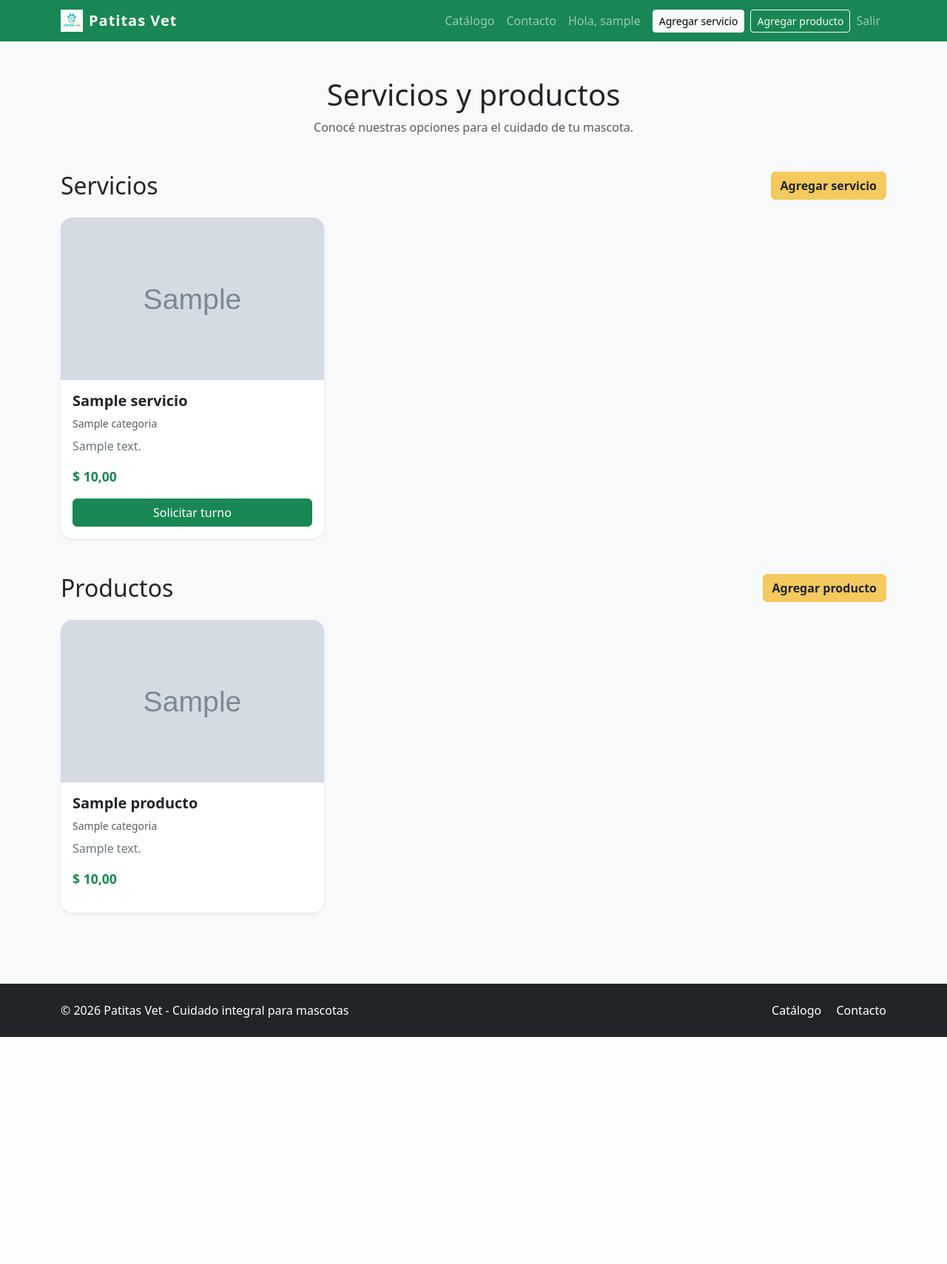
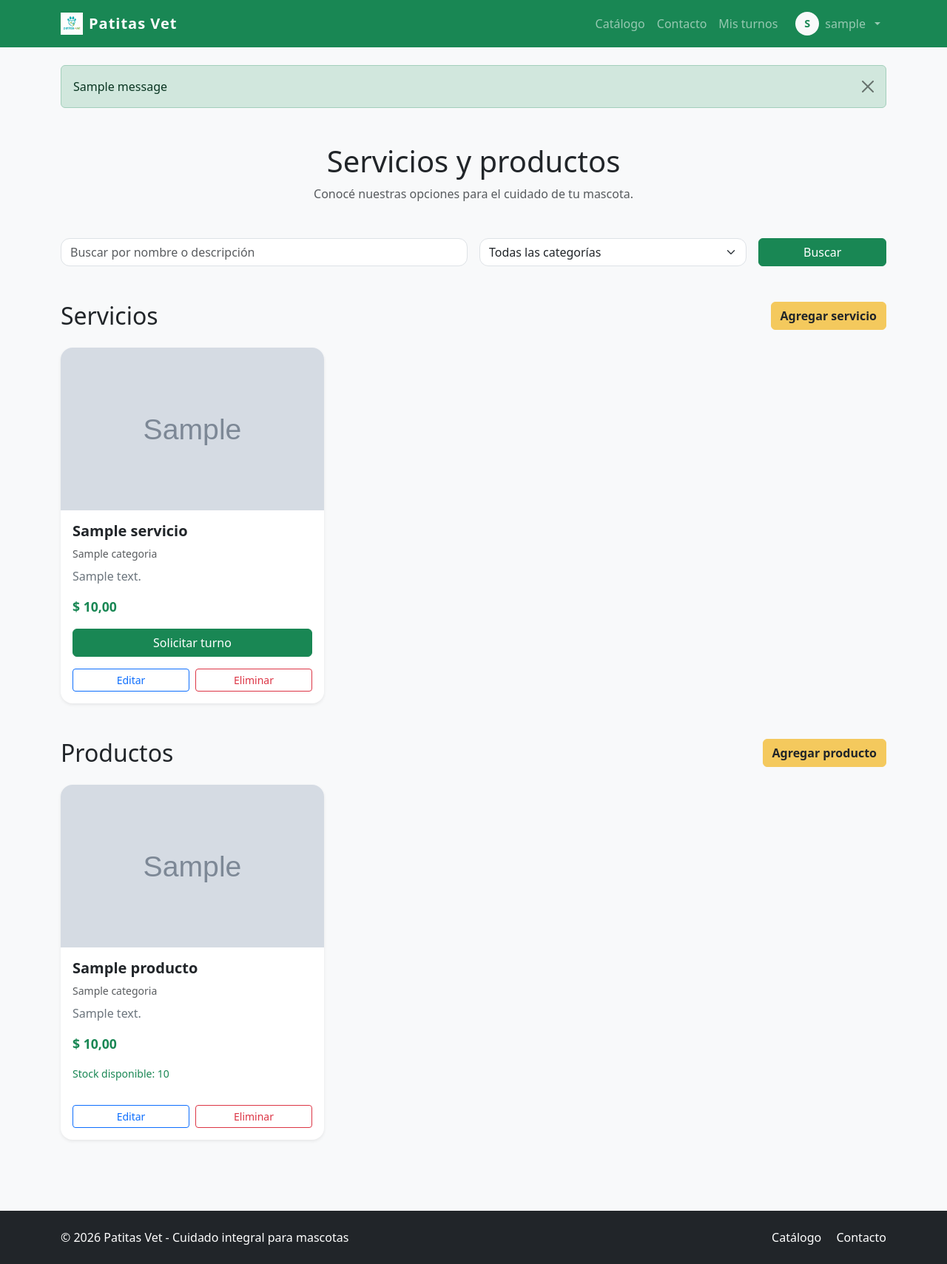
Before and after one commit to julitaiter/Patitas-Vet, a Django app: page /catalogo/ in a window 1280 px wide. Shown: the whole page at 74% size. Before the commit the page ends 1402 px from the top, so only its background shows below. Run offline with Django 5.2, Linux system fonts and the light colour scheme; a user stored in the database is signed in; tables that the repository leaves empty hold one stand-in row (values such as "Sample post"); grey boxes marked "Sample" are stand-in pictures; one stand-in notice (Sample message) is shown.

Commit message:
Mejoras: Gestión de catálogo y experiencia de usuario optimizadas
- Se actualizaron los patrones de URL para incluir nuevas rutas de edición y eliminación de artículos.

- Se mejoró la lista de artículos del catálogo con funciones de búsqueda y filtrado por categoría.

- Se añadieron mensajes para las acciones del usuario (crear, actualizar, eliminar) en las vistas.

- Se implementaron vistas de edición y eliminación de artículos con avisos de confirmación.

- Se crearon nuevas plantillas para la confirmación de eliminación de artículos y la solicitud de cambio de turno.

- Se mejoró el manejo de formularios en las plantillas de creación y edición de artículos.

- Se añadieron funciones personalizadas en la barra de navegación para una mejor experiencia de usuario.

- Se introdujo una nueva sección para que los usuarios vean sus citas solicitadas.

- Se actualizaron los estilos de los menús desplegables y los avatares de usuario para una mayor coherencia en la interfaz de usuario.

```diff
--- a/app/urls.py
+++ b/app/urls.py
@@ -1,8 +1,14 @@
 from django.urls import path
+
 from . import views
 
+
 urlpatterns = [
-    path('', views.index, name='index'),
-    path('catalogo/', views.listar_catalogo, name='listar_catalogo'),
-    path('catalogo/<str:model>/nuevo/', views.nuevo_item, name='nuevo_item'),
+    path("", views.index, name="index"),
+    path("catalogo/", views.listar_catalogo, name="listar_catalogo"),
+    path("catalogo/nuevo/<str:model>/", views.nuevo_item, name="nuevo_item"),
+    path("catalogo/<str:model>/<int:pk>/editar/", views.editar_item, name="editar_item"),
+    path("catalogo/<str:model>/<int:pk>/eliminar/", views.eliminar_item, name="eliminar_item"),
+    path("turnos/servicio/<int:servicio_pk>/nuevo/", views.solicitar_turno, name="solicitar_turno"),
+    path("turnos/mis-turnos/", views.mis_turnos, name="mis_turnos"),
 ]
--- a/app/views.py
+++ b/app/views.py
@@ -1,18 +1,28 @@
-from .forms import ServicioForm, ProductoForm
-from django.urls import reverse
-from django.shortcuts import render, redirect
+from django.contrib import messages
 from django.contrib.admin.views.decorators import staff_member_required
-from django.shortcuts import redirect, render
-from .models import Servicio, Producto
-from .forms import ItemCatalogoForm, ServicioForm
+from django.contrib.auth.decorators import login_required
+from django.db.models import Q
+from django.shortcuts import get_object_or_404, redirect, render
+
+from .forms import ProductoForm, ServicioForm, TurnoForm
+from .models import Categoria, Producto, Servicio, Turno
 
 
 def index(request):
     servicios_destacados = (
         Servicio.objects
         .select_related("categoria")
+        .filter(activo=True, destacado=True)
         .order_by("nombre")[:3]
     )
+
+    if not servicios_destacados:
+        servicios_destacados = (
+            Servicio.objects
+            .select_related("categoria")
+            .filter(activo=True)
+            .order_by("nombre")[:3]
+        )
 
     return render(request, "index.html", {
         "servicios_destacados": servicios_destacados,
@@ -20,26 +30,54 @@ def index(request):
 
 
 def listar_catalogo(request):
-    servicios = Servicio.objects.all().order_by("nombre")
-    productos = Producto.objects.all().order_by("nombre")
+    query = request.GET.get("q", "").strip()
+    categoria_id = request.GET.get("categoria", "").strip()
+    categoria_id_int = int(categoria_id) if categoria_id.isdigit() else None
+
+    servicios = Servicio.objects.select_related(
+        "categoria").filter(activo=True)
+    productos = Producto.objects.select_related(
+        "categoria").filter(activo=True)
+    categorias = Categoria.objects.filter(activa=True).order_by("nombre")
+
+    if query:
+        servicios = servicios.filter(
+            Q(nombre__icontains=query) | Q(descripcion__icontains=query)
+        )
+        productos = productos.filter(
+            Q(nombre__icontains=query) | Q(descripcion__icontains=query)
+        )
+
+    if categoria_id_int:
+        servicios = servicios.filter(categoria_id=categoria_id_int)
+        productos = productos.filter(categoria_id=categoria_id_int)
 
     return render(request, "catalogo/list.html", {
-        "servicios": servicios,
-        "productos": productos,
+        "servicios": servicios.order_by("nombre"),
+        "productos": productos.order_by("nombre"),
+        "categorias": categorias,
+        "query": query,
+        "categoria_id": categoria_id_int,
     })
 
 
 def get_item_config(model):
     configs = {
         "servicio": {
+            "model_class": Servicio,
             "form_class": ServicioForm,
-            "titulo": "Agregar servicio",
-            "submit": "Guardar servicio",
+            "titulo_crear": "Agregar servicio",
+            "titulo_editar": "Editar servicio",
+            "submit_crear": "Guardar servicio",
+            "submit_editar": "Actualizar servicio",
         },
         "producto": {
+            "model_class": Producto,
             "form_class": ProductoForm,
-            "titulo": "Agregar producto",
-            "submit": "Guardar producto",
+            "titulo_crear": "Agregar producto",
+            "titulo_editar": "Editar producto",
+            "submit_crear": "Guardar producto",
+            "submit_editar": "Actualizar producto",
         },
     }
 
@@ -51,6 +89,7 @@ def nuevo_item(request, model):
     config = get_item_config(model)
 
     if config is None:
+        messages.error(request, "Tipo de ítem inválido.")
         return redirect("listar_catalogo")
 
     form_class = config["form_class"]
@@ -60,13 +99,100 @@ def nuevo_item(request, model):
 
         if form.is_valid():
             form.save()
+            messages.success(request, "Ítem creado correctamente.")
             return redirect("listar_catalogo")
     else:
         form = form_class()
 
     return render(request, "catalogo/form_item.html", {
         "form": form,
-        "titulo": config["titulo"],
-        "submit": config["submit"],
+        "titulo": config["titulo_crear"],
+        "submit": config["submit_crear"],
+    })
+
+
+@staff_member_required
+def editar_item(request, model, pk):
+    config = get_item_config(model)
+
+    if config is None:
+        messages.error(request, "Tipo de ítem inválido.")
+        return redirect("listar_catalogo")
+
+    obj = get_object_or_404(config["model_class"], pk=pk)
+    form_class = config["form_class"]
+
+    if request.method == "POST":
+        form = form_class(request.POST, request.FILES, instance=obj)
+
+        if form.is_valid():
+            form.save()
+            messages.success(request, "Ítem actualizado correctamente.")
+            return redirect("listar_catalogo")
+    else:
+        form = form_class(instance=obj)
+
+    return render(request, "catalogo/form_item.html", {
+        "form": form,
+        "titulo": config["titulo_editar"],
+        "submit": config["submit_editar"],
+    })
+
+
+@staff_member_required
+def eliminar_item(request, model, pk):
+    config = get_item_config(model)
+
+    if config is None:
+        messages.error(request, "Tipo de ítem inválido.")
+        return redirect("listar_catalogo")
+
+    obj = get_object_or_404(config["model_class"], pk=pk)
+
+    if request.method == "POST":
+        obj.delete()
+        messages.success(request, "Ítem eliminado correctamente.")
+        return redirect("listar_catalogo")
+
+    return render(request, "catalogo/confirmar_eliminar.html", {
+        "obj": obj,
         "model": model,
     })
+
+
+@login_required
+def solicitar_turno(request, servicio_pk):
+    servicio = get_object_or_404(Servicio, pk=servicio_pk, activo=True)
+
+    if request.method == "POST":
+        form = TurnoForm(request.POST)
+
+        if form.is_valid():
+            turno = form.save(commit=False)
+            turno.usuario = request.user
+            turno.servicio = servicio
+            turno.save()
+
+            messages.success(request, "Turno solicitado correctamente.")
+            return redirect("mis_turnos")
+    else:
+        form = TurnoForm()
+
+    return render(request, "turnos/nuevo_turno.html", {
+        "form": form,
+        "servicio": servicio,
+    })
+
+
+@login_required
+def mis_turnos(request):
+    turnos = (
+        Turno.objects
+        .select_related("servicio", "servicio__categoria")
+        .filter(usuario=request.user)
+        .order_by("-fecha", "-hora")
+    )
+
+    return render(request, "turnos/mis_turnos.html", {
+        "turnos": turnos,
+    })
--- a/static/css/styles.css
+++ b/static/css/styles.css
@@ -149,4 +149,28 @@ body {
   }
 }
 
+/* line 145, ../../Users/Usuario/OneDrive/Documentos/Patitas-Vet/static/scss/styles.scss */
+.user-avatar {
+  width: 32px;
+  height: 32px;
+  font-size: 0.9rem;
+}
+
+/* line 151, ../../Users/Usuario/OneDrive/Documentos/Patitas-Vet/static/scss/styles.scss */
+.dropdown-menu {
+  border: none;
+  border-radius: 0.75rem;
+  box-shadow: 0 0.75rem 2rem rgba(0, 0, 0, 0.12);
+}
+
+/* line 157, ../../Users/Usuario/OneDrive/Documentos/Patitas-Vet/static/scss/styles.scss */
+.dropdown-item {
+  padding: 0.5rem 1rem;
+}
+
+/* line 160, ../../Users/Usuario/OneDrive/Documentos/Patitas-Vet/static/scss/styles.scss */
+.dropdown-item:active {
+  background-color: #198754;
+}
+
 /*# sourceMappingURL=styles.css.map */
--- a/static/scss/styles.scss
+++ b/static/scss/styles.scss
@@ -141,3 +141,23 @@ body {
         align-items: flex-start;
     }
 }
+
+.user-avatar {
+    width: 32px;
+    height: 32px;
+    font-size: 0.9rem;
+}
+
+.dropdown-menu {
+    border: none;
+    border-radius: 0.75rem;
+    box-shadow: 0 0.75rem 2rem rgba(0, 0, 0, 0.12);
+}
+
+.dropdown-item {
+    padding: 0.5rem 1rem;
+
+    &:active {
+        background-color: $color-principal;
+    }
+}
--- a/templates/base.html
+++ b/templates/base.html
@@ -23,6 +23,18 @@
     {% include 'navbar.html' %}
 
     <main class="flex-grow-1">
+        {% if messages %}
+        <div class="container mt-4">
+            {% for message in messages %}
+            <div class="alert alert-{{ message.tags }} alert-dismissible fade show" role="alert">
+                {{ message }}
+
+                <button type="button" class="btn-close" data-bs-dismiss="alert" aria-label="Cerrar"></button>
+            </div>
+            {% endfor %}
+        </div>
+        {% endif %}
+
         {% block content %}
         {% endblock %}
     </main>
--- a/templates/catalogo/includes/card_item.html
+++ b/templates/catalogo/includes/card_item.html
@@ -14,12 +14,23 @@
             {% endif %}
 
             <p class="card-text">{{ item.descripcion }}</p>
-            <p class="catalogo-precio">$ {{ item.precio }}</p>
 
-            {% if tipo == 'servicio' %}
+            <p class="catalogo-precio">
+                $ {{ item.precio }}
+            </p>
+
+            {% if tipo == "producto" %}
+            {% if item.stock > 0 %}
+            <p class="small text-success">Stock disponible: {{ item.stock }}</p>
+            {% else %}
+            <p class="small text-danger">Sin stock</p>
+            {% endif %}
+            {% endif %}
+
             <div class="mt-auto">
+                {% if tipo == "servicio" %}
                 {% if user.is_authenticated %}
-                <a href="#" class="btn btn-success w-100">
+                <a href="{% url 'solicitar_turno' servicio_pk=item.pk %}" class="btn btn-success w-100">
                     Solicitar turno
                 </a>
                 {% else %}
@@ -27,8 +38,22 @@
                     Iniciar sesión para solicitar
                 </a>
                 {% endif %}
+                {% endif %}
+
+                {% if user.is_staff %}
+                <div class="d-flex gap-2 mt-3">
+                    <a href="{% url 'editar_item' model=tipo pk=item.pk %}"
+                        class="btn btn-outline-primary btn-sm w-100">
+                        Editar
+                    </a>
+
+                    <a href="{% url 'eliminar_item' model=tipo pk=item.pk %}"
+                        class="btn btn-outline-danger btn-sm w-100">
+                        Eliminar
+                    </a>
+                </div>
+                {% endif %}
             </div>
-            {% endif %}
         </div>
     </div>
 </div>
--- a/templates/catalogo/list.html
+++ b/templates/catalogo/list.html
@@ -1,4 +1,6 @@
 {% extends 'base.html' %}
+
+{% block title %}Catálogo | Patitas Vet{% endblock %}
 
 {% block content %}
 
@@ -10,7 +12,32 @@
         </p>
     </div>
 
-    <div class="d-flex justify-content-between align-items-center mb-4">
+    <form method="get" class="row g-3 mb-5">
+        <div class="col-md-6">
+            <input type="text" name="q" class="form-control" placeholder="Buscar por nombre o descripción"
+                value="{{ query }}">
+        </div>
+
+        <div class="col-md-4">
+            <select name="categoria" class="form-select">
+                <option value="">Todas las categorías</option>
+
+                {% for categoria in categorias %}
+                <option value="{{ categoria.id }}" {% if categoria_id == categoria.id %}selected{% endif %}>
+                    {{ categoria.nombre }}
+                </option>
+                {% endfor %}
+            </select>
+        </div>
+
+        <div class="col-md-2 d-grid">
+            <button type="submit" class="btn btn-success">
+                Buscar
+            </button>
+        </div>
+    </form>
+
+    <div class="catalogo-header">
         <h2 class="mb-0">Servicios</h2>
 
         {% if user.is_staff %}
@@ -28,7 +55,7 @@
         {% endfor %}
     </div>
 
-    <div class="d-flex justify-content-between align-items-center mb-4">
+    <div class="catalogo-header">
         <h2 class="mb-0">Productos</h2>
 
         {% if user.is_staff %}
--- a/templates/navbar.html
+++ b/templates/navbar.html
@@ -28,30 +28,68 @@
 
                 {% if user.is_authenticated %}
                 <li class="nav-item">
-                    <span class="nav-link">
+                    <a class="nav-link" href="{% url 'mis_turnos' %}">
+                        Mis turnos
+                    </a>
+                </li>
+
+                <li class="nav-item dropdown ms-lg-2">
+                    <a class="nav-link dropdown-toggle d-flex align-items-center gap-2" href="#" role="button"
+                        data-bs-toggle="dropdown" aria-expanded="false">
+                        <span
+                            class="rounded-circle bg-light text-success fw-bold d-inline-flex align-items-center justify-content-center user-avatar">
+                            {{ user.username|first|upper }}
+                        </span>
+                        <span>{{ user.username }}</span>
+                    </a>
+
+                    <ul class="dropdown-menu dropdown-menu-end">
+                        <li>
+                            <h6 class="dropdown-header">
                                 Hola, {{ user.username }}
-                    </span>
+                            </h6>
+                        </li>
+
+                        <li>
+                            <a class="dropdown-item" href="{% url 'mis_turnos' %}">
+                                Mis turnos
+                            </a>
+                        </li>
+
+                        <li>
+                            <a class="dropdown-item" href="#">
+                                Mi perfil
+                            </a>
                         </li>
 
                         {% if user.is_staff %}
-                <li class="nav-item">
-                    <a class="btn btn-light btn-sm ms-lg-2" href="{% url 'nuevo_item' model='servicio' %}">
-                        Agregar servicio
-                    </a>
+                        <li>
+                            <hr class="dropdown-divider">
                         </li>
 
-                <li class="nav-item">
-                    <a class="btn btn-outline-light btn-sm ms-lg-2 mt-2 mt-lg-0"
-                        href="{% url 'nuevo_item' model='producto' %}">
-                        Agregar producto
+                        <li>
+                            <h6 class="dropdown-header">
+                                Administración
+                            </h6>
+                        </li>
+
+                        <li>
+                            <a class="dropdown-item" href="/admin/" target="_blank">
+                                Panel admin
                             </a>
                         </li>
                         {% endif %}
 
-                <li class="nav-item">
-                    <a class="nav-link" href="{% url 'account_logout' %}">
-                        Salir
+                        <li>
+                            <hr class="dropdown-divider">
+                        </li>
+
+                        <li>
+                            <a class="dropdown-item text-danger" href="{% url 'account_logout' %}">
+                                Cerrar sesión
                             </a>
+                        </li>
+                    </ul>
                 </li>
                 {% else %}
                 <li class="nav-item">
```
Also changed, not shown: app/admin.py (+21 -9 lines), app/forms.py (+48 -9 lines), app/models.py (+69 -18 lines), templates/catalogo/confirmar_eliminar.html (added, +37 -0 lines), templates/catalogo/form_item.html (+33 -30 lines), templates/turnos/mis_turnos.html (added, +47 -0 lines), templates/turnos/nuevo_turno.html (added, +51 -0 lines), app/migrations/0002_alter_categoria_options_categoria_activa_and_more.py (added), app/migrations/0003_alter_categoria_created_at_and_more.py (added), 1 other file. Lines whose indentation alone changed are shown as unchanged.
